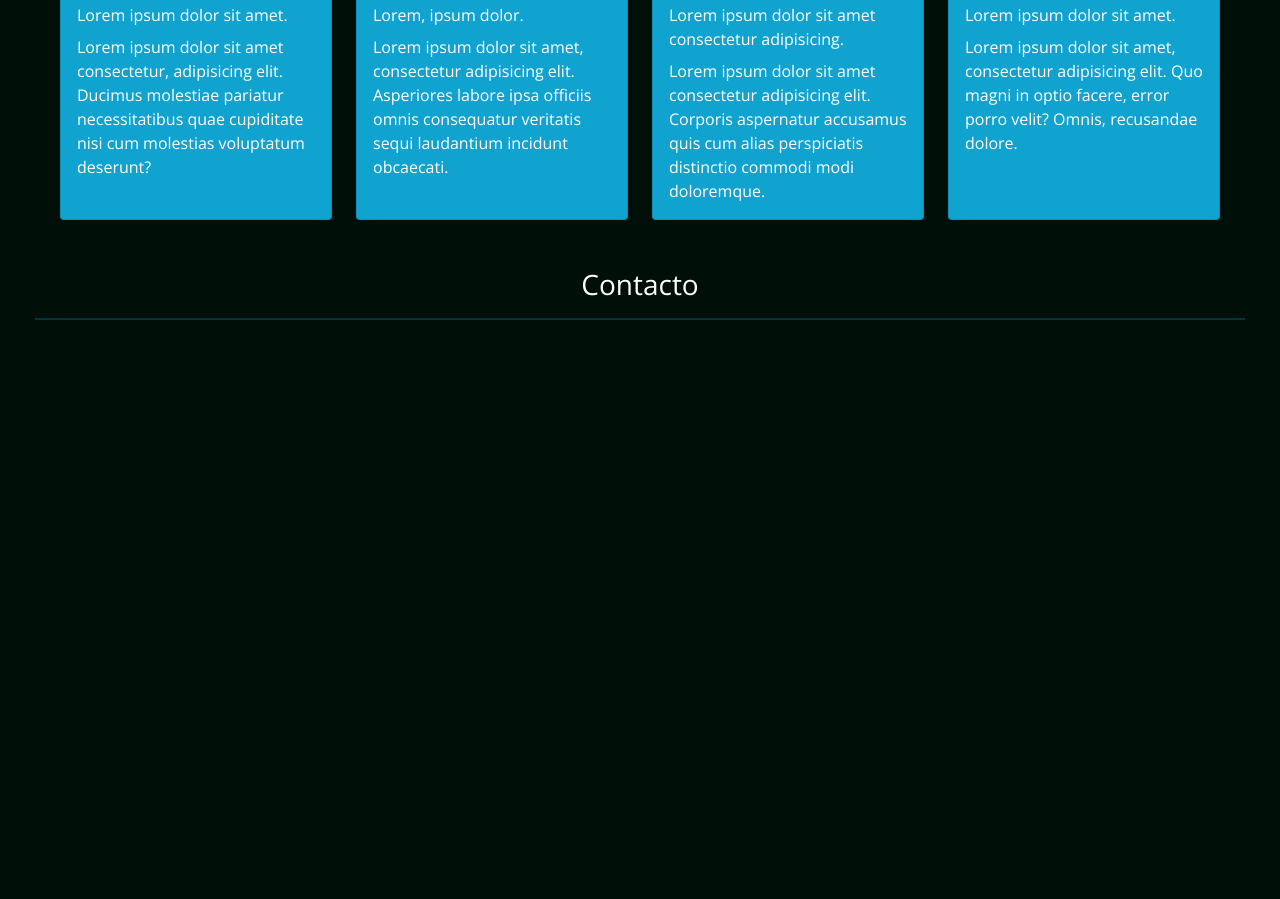
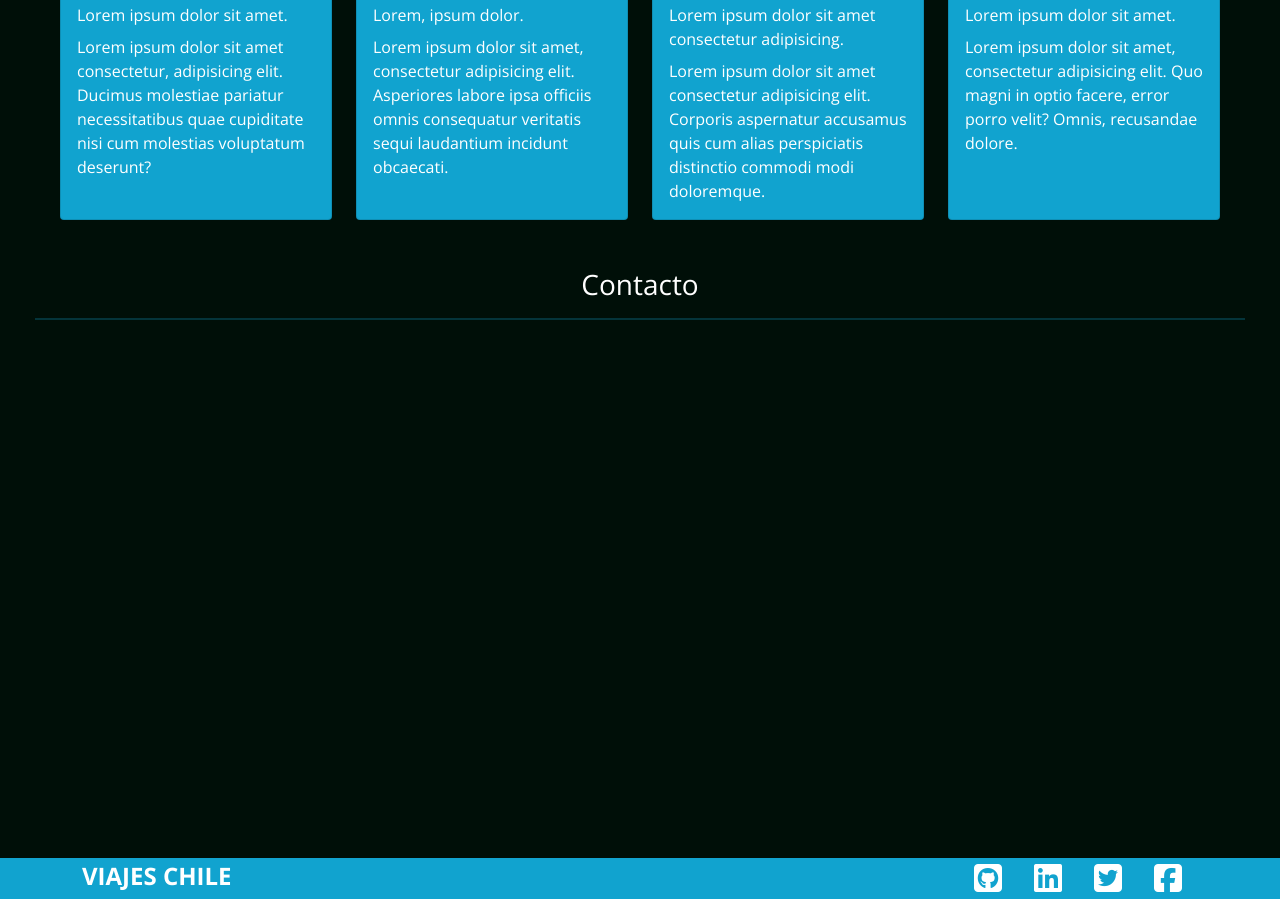
Before and after one commit to Ariel-Silver/Viajes-Chile, a plain HTML site: page index.html in a window 1280 px wide. Shown: the part 1482-2381 px from the top of the page. Before the commit the page ends 1818 px from the top, so only its background shows below. Drawn offline with nearby package versions, Linux system fonts and the light colour scheme; a script that the page names is missing.

Commit message:
Quinto commit

```diff
--- a/assets/css/style.css
+++ b/assets/css/style.css
@@ -76,3 +76,14 @@ hr {
     height: 15vw;
     object-fit: cover;
 }
+
+.type-form {
+    display: inline-block;
+    }
+
+footer {
+    background-color: #11a3cf;
+}
+  #white {
+      color: white;
+  }
--- a/index.html
+++ b/index.html
@@ -152,7 +152,26 @@
 <section>
     <h3 class="text-white text-center pt-5" id="Contacto">Contacto</h3>
     <hr>
+<div class="container">
+    <div class="typeform-widget type-form" data-url="https://form.typeform.com/to/LhxnZd94?typeform-medium=embed-snippet" style="width: 100%; height: 500px;"></div> <script> (function() { var qs,js,q,s,d=document, gi=d.getElementById, ce=d.createElement, gt=d.getElementsByTagName, id="typef_orm", b="https://embed.typeform.com/"; if(!gi.call(d,id)) { js=ce.call(d,"script"); js.id=id; js.src=b+"embed.js"; q=gt.call(d,"script")[0]; q.parentNode.insertBefore(js,q) } })() </script>
+</div>
 </section>
+
+<footer id="footer" class="container-fluid mt-3" style="background-color: #11a3cf">
+	<div class="container">
+	  <div class="row">
+		<div class="col-lg-4 pagos-creditos hidden-xs">
+		  <h4 id="viajes" class="pt-1 fw-bold text-white">VIAJES CHILE</h4>
+		</div>
+		<div class="d-flex justify-content-end col-lg-8 pt-1 ">
+		<a href="https://github.com/" target="_blank"><i id=white class="fab fa-github-square fa-2x px-3"></i></a>
+		<a href="https://www.linkedin.com" target="_blank"><i id=white class="fab fa-linkedin fa-2x px-3"></i></a>
+		<a href="https://www.twitter.com" target="_blank"><i id=white class="fab fa-twitter-square fa-2x px-3"></i></a>
+		<a href="https://www.facebook.com" target="_blank"><i id=white class="fab fa-facebook-square fa-2x px-3"></i></a>
+		  		</div>
+	  </div>
+	</div>
+  </footer>
 
 
 
```
